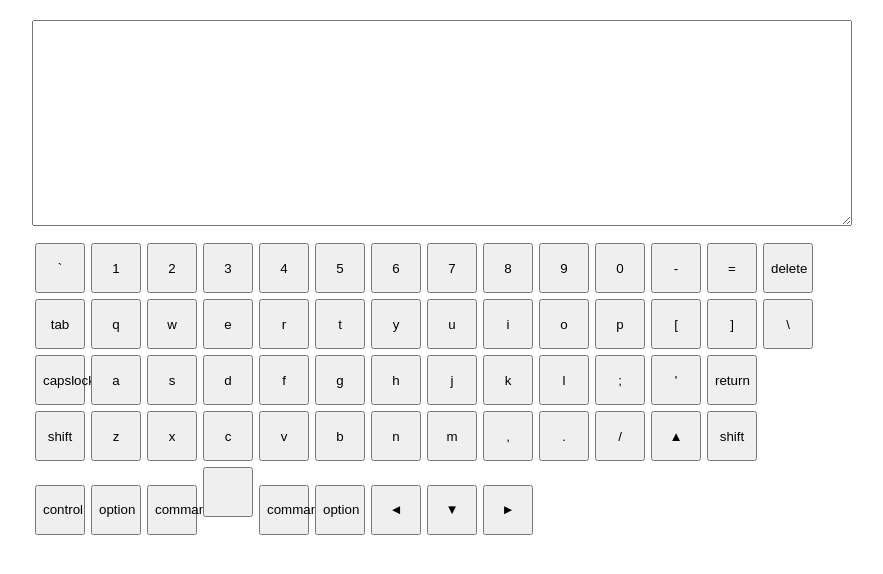
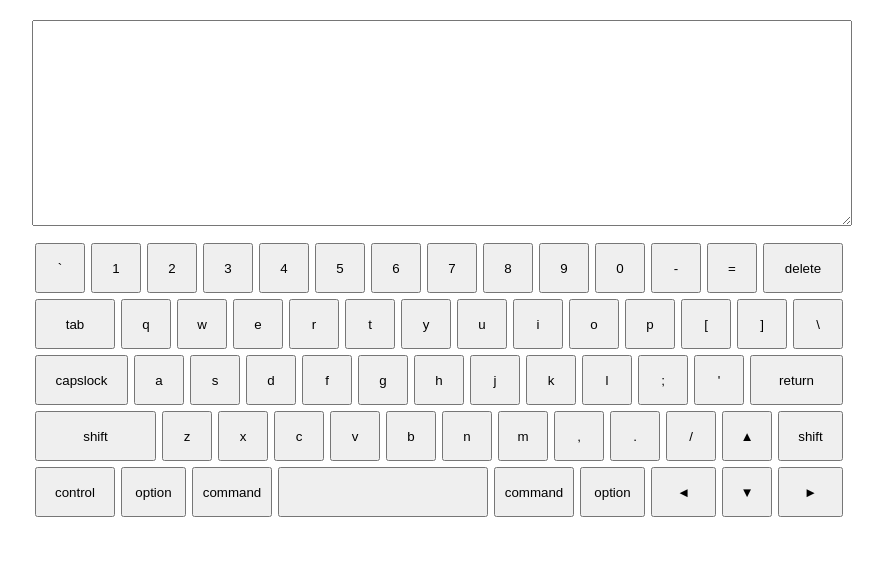
Before and after one commit to Monacolga/virtual-keyboard, a website: page index.html in a window 1280 px wide. Shown: the whole page, without its empty margins (201-1084 px from the left). Drawn offline with Linux system fonts and the light colour scheme.

Commit message:
feat: add extra class to some buttons

```diff
--- a/app.js
+++ b/app.js
@@ -72,3 +72,52 @@ function addKeyboardToPage() {
 }
 
 addKeyboardToPage();
+
+/////////////////////////
+
+// get all buttons on the page
+const buttons = document.querySelectorAll("button");
+
+// add extra class to some buttons
+buttons.forEach((button) => {
+  if (button.textContent === "shift") {
+    button.classList.add("key_s");
+  }
+  if (button.textContent === "option") {
+    button.classList.add("key_s");
+  }
+  if (button.textContent === "►") {
+    button.classList.add("key_s");
+  }
+  if (button.textContent === "◄") {
+    button.classList.add("key_s");
+  }
+  if (button.textContent === "delete") {
+    button.classList.add("key_m");
+  }
+  if (button.textContent === "tab") {
+    button.classList.add("key_m");
+  }
+  if (button.textContent === "return") {
+    button.classList.add("key_m");
+  }
+  if (button.textContent === "control") {
+    button.classList.add("key_m");
+  }
+  if (button.textContent === "command") {
+    button.classList.add("key_m");
+  }
+  if (button.textContent === "capslock") {
+    button.classList.add("key_l");
+  }
+  if (button.textContent === "return") {
+    button.classList.add("key_xl");
+  }
+  if (button.textContent === " ") {
+    button.innerHTML = "&nbsp;";
+    button.classList.add("key_xxl");
+  }
+  if (document.querySelectorAll(".key_s").length > 0) {
+    document.querySelectorAll(".key_s")[0].classList.add("key_xl_first");
+  }
+});
--- a/style.css
+++ b/style.css
@@ -34,3 +34,32 @@ body {
   height: 50px;
   margin: 3px;
 }
+
+.key_s {
+  width: 65px;
+}
+
+.key_m {
+  width: 80px;
+}
+
+.key_l {
+  width: 93px;
+}
+
+.key_xl {
+  width: 93px;
+}
+
+.key_xl_first {
+  width: 121px;
+}
+
+.key_xxl {
+  width: 210px;
+}
+
+.keyboard-key.active {
+  background-color: rgb(126, 126, 198);
+  color: white;
+}
```
